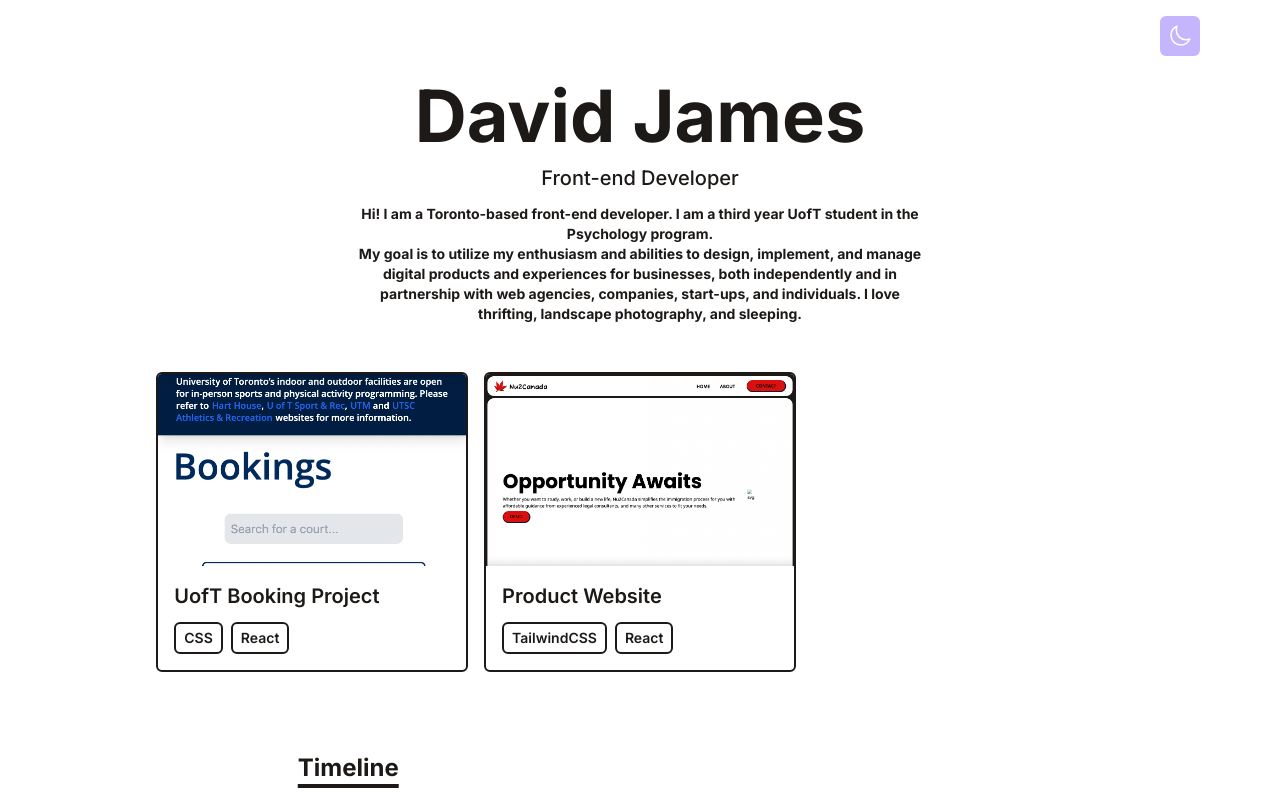
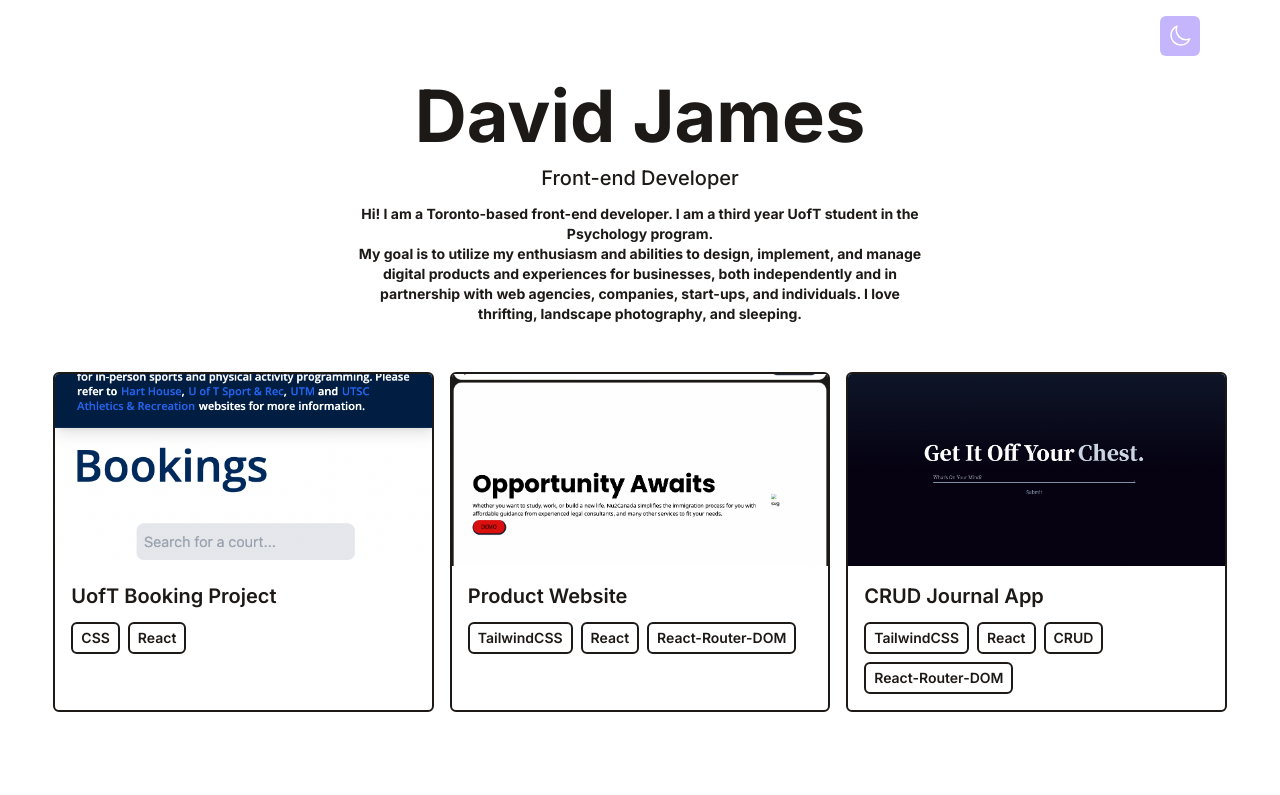
Before and after one commit to davidjamesdimalanta/minimalistic-portfolio, a React (Vite) app: page / in a window 1280 px wide. Shown: the top 795 px of the page. Built offline with nearby package versions, Linux system fonts and the light colour scheme.

Commit message:
added resources

```diff
--- a/src/data/portfolio.js
+++ b/src/data/portfolio.js
@@ -8,7 +8,13 @@ export default [
     {
         title: 'Product Website',
         imgUrl: '/assets/nu2canada preview.png',
-        stack: ['TailwindCSS','React'],
+        stack: ['TailwindCSS','React', 'React-Router-DOM'],
         link: 'https://davidjamesdimalanta-product-website.netlify.app',
     },
+    {
+        title: 'CRUD Journal App',
+        imgUrl: '/assets/getitoffyourchest preview.png',
+        stack: ['TailwindCSS','React','CRUD','React-Router-DOM'],
+        link: 'https://getitoffyourchest.netlify.app/',
+    },
 ]
```
Also changed, not shown: public/assets/getitoffyourchest preview.png (added).
